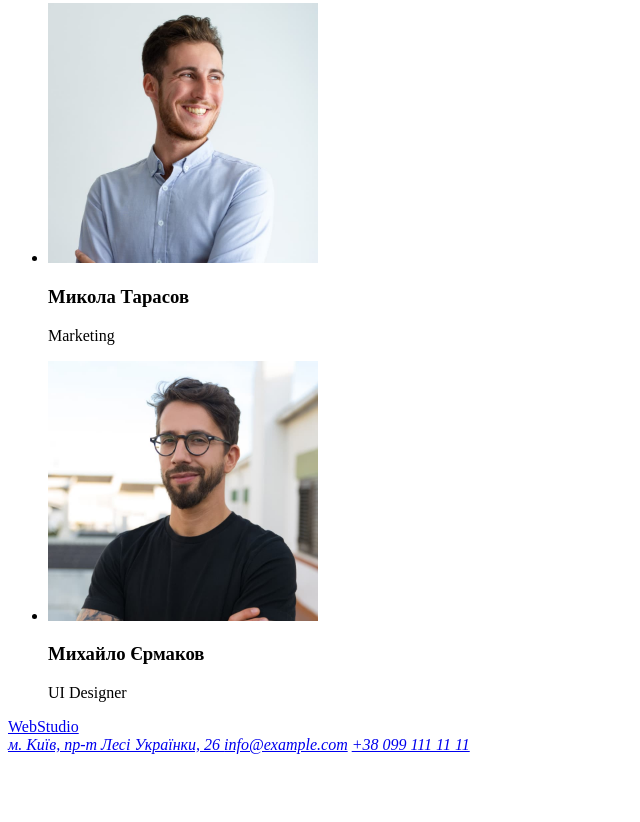
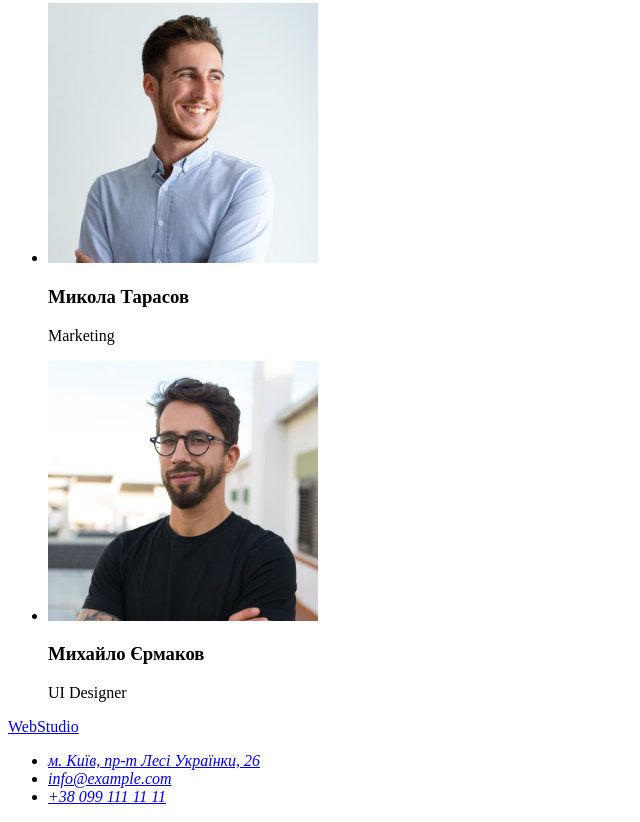
Before and after one commit to rallosa/goit-markup-hw-01, a plain HTML site: page index.html in a window 1280 px wide. Shown: the part 2360-3182 px from the top of the page, without its empty margins (0-640 px from the left). Before the commit the page ends 3122 px from the top, so only its background shows below. Drawn offline with Linux system fonts and the light colour scheme.

Commit message:
Виправив помилку
Загонів у список ul / li

```diff
--- a/index.html
+++ b/index.html
@@ -95,11 +95,19 @@
         <!-- Логотип. Посиланн на головну сторінку -->
         <a href="/">WebStudio</a>
         <address>
-            <a target="_blank" href="https://www.google.com.ua/maps/place/%D0%B1%D1%83%D0%BB.+%D0%9B%D0%B5%D1%81%D0%B8+%D0%A3%D0%BA%D1%80%D0%B0%D0%B8%D0%BD%D0%BA%D0%B8,+26,+%D0%9A%D0%B8%D0%B5%D0%B2,+02000/@50.4265807,30.5361971,17z/data=!3m1!4b1!4m5!3m4!1s0x40d4cf0e033ecbe9:0x57a4dffefec77da0!8m2!3d50.4265807!4d30.5383859?hl=ru">
-                м. Київ, пр-т Лесі Українки, 26
-            </a>
-            <a href="mailto:info@example.com">info@example.com</a>
-            <a href="tel:+380991111111">+38 099 111 11 11</a>
+            <ul>
+                <li>
+                    <a targеt="_blank" href="https://www.google.com.ua/maps/place/%D0%B1%D1%83%D0%BB.+%D0%9B%D0%B5%D1%81%D0%B8+%D0%A3%D0%BA%D1%80%D0%B0%D0%B8%D0%BD%D0%BA%D0%B8,+26,+%D0%9A%D0%B8%D0%B5%D0%B2,+02000/@50.4265807,30.5361971,17z/data=!3m1!4b1!4m5!3m4!1s0x40d4cf0e033ecbe9:0x57a4dffefec77da0!8m2!3d50.4265807!4d30.5383859?hl=ru">
+                        м. Київ, пр-т Лесі Українки, 26
+                    </a>
+                </li>
+                <li>
+                    <a href="mailto:info@example.com">info@example.com</a>
+                </li>
+                <li>
+                    <a href="tel:+380991111111">+38 099 111 11 11</a>
+                </li>
+            </ul>
         </address>
     </footer>
 </body>
```
